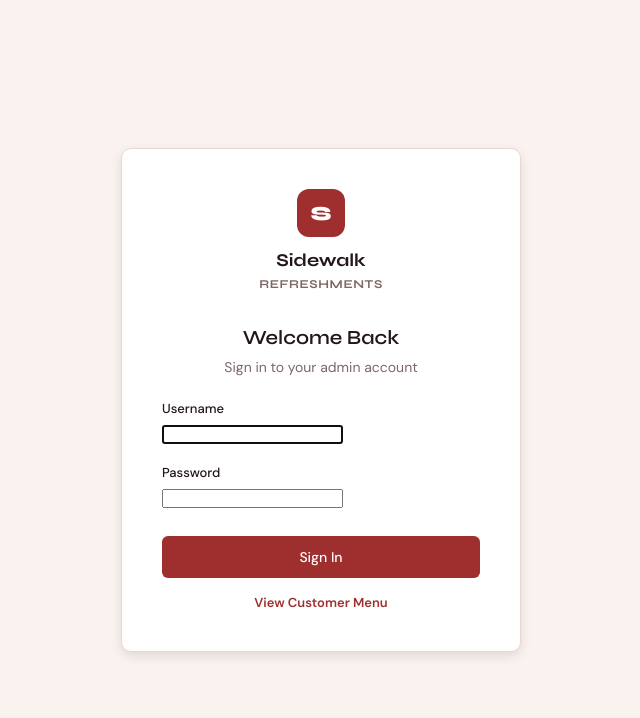
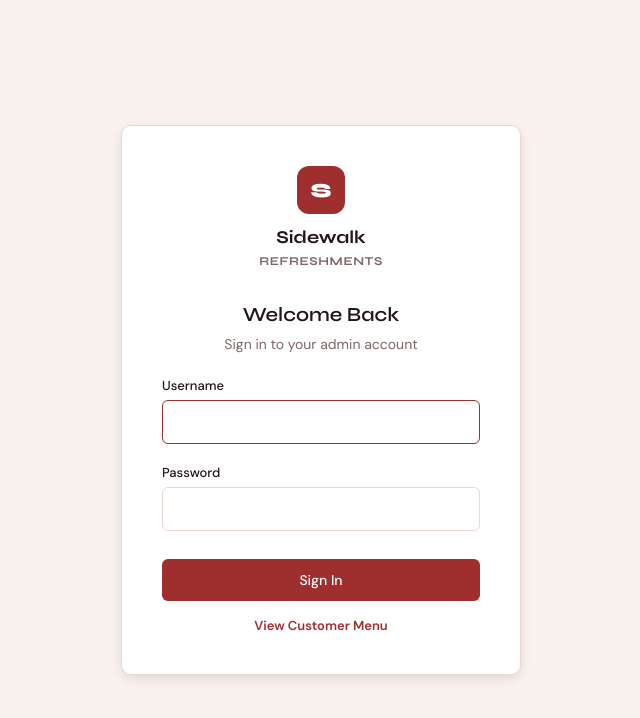
Before and after one commit to Khanqt26/inventory, a Django app: page /login/ in a window 1280 px wide. Shown: the top 718 px of the page, without its empty margins (319-959 px from the left). Run offline with Django 5.2, Linux system fonts and the light colour scheme.

Commit message:
Fix: Style login form inputs properly

```diff
--- a/inventory/templates/registration/login.html
+++ b/inventory/templates/registration/login.html
@@ -205,12 +205,12 @@
 
     <div class="form-group">
       <label class="form-label" for="id_username">Username</label>
-      {{ form.username }}
+      <input type="text" name="username" id="id_username" class="form-input" required autofocus>
     </div>
 
     <div class="form-group">
       <label class="form-label" for="id_password">Password</label>
-      {{ form.password }}
+      <input type="password" name="password" id="id_password" class="form-input" required>
     </div>
 
     <button type="submit" class="login-btn">Sign In</button>
```
